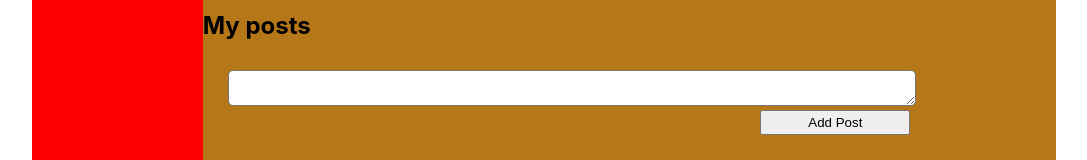
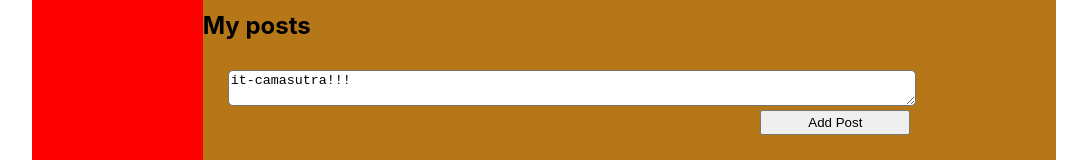
Before and after one commit to EvgeniyCvirko/it-incubator-social-network, a React (Create React App) app: page /Profile in a window 1280 px wide. Shown: the part 532-692 px from the top of the page, without its empty margins (96-1183 px from the left). Built offline with nearby package versions, Linux system fonts and the light colour scheme.

Commit message:
add newPostText in Profile

```diff
--- a/package.json
+++ b/package.json
@@ -2,7 +2,7 @@
   "name": "samurai-way",
   "version": "0.1.0",
   "private": true,
-  "homepage": "",
+  "homepage": "https://evgeniycvirko.github.io/it-incubator-social-network/",
   "dependencies": {
     "@testing-library/jest-dom": "5.14.1",
     "@testing-library/react": "12.0.0",
--- a/src/App.tsx
+++ b/src/App.tsx
@@ -11,6 +11,7 @@ import {RootStateType} from "./redux/state";
 type AppPropsType={
     state: RootStateType,
     addPost: (post: string)=> void,
+    updateNewPost: (newText : string) => void
 }
 
 function App(props: AppPropsType) {
@@ -22,7 +23,9 @@ function App(props: AppPropsType) {
                 <div className='content'>
                     <Route path='/Message' render={() => <Dialogs data={props.state.dialogsPage}/>}/>
                     <Route path='/Profile' render={() => <Profile data={props.state.profilePage}
-                                                                  addPost={props.addPost}/>}/>
+                                                                  addPost={props.addPost}
+                                                                  updateNewPost={props.updateNewPost}
+                    />}/>
                 </div>
                 <Footer/>
             </div>
--- a/src/components/Profile/MyPost/Block/Block.tsx
+++ b/src/components/Profile/MyPost/Block/Block.tsx
@@ -1,27 +1,35 @@
-import React, {ChangeEvent, useState} from 'react';
+import React, {ChangeEvent,KeyboardEvent} from 'react';
 import './Block.css';
 
-type BlockPropsType={
-    addPost: (post: string)=> void,
+type BlockPropsType = {
+    addPost: (post: string) => void
+    newPostText: string
+    updateNewPost: (newText : string) => void
 }
 
 
-export const Block = (props:BlockPropsType) =>{
-    // let textareaValue = React.createRef<HTMLTextAreaElement>()
-    const [post, setPost] = useState('')
-    const textareaValue = (e: ChangeEvent<HTMLTextAreaElement>)=>{
-        setPost(e.currentTarget.value);
+export const Block = (props: BlockPropsType) => {
+    let newPostElement = React.createRef<any>()
+
+    const addPost = () => {
+        let text = newPostElement.current.value
+        props.addPost(text)
+        props.updateNewPost('')
     }
-
-     const addPostHandler = () => {
-        // let post = textareaValue.current?.value;
-       props.addPost(post)
-         setPost('')
-
+   const onChangeHandler = (e: ChangeEvent<HTMLTextAreaElement>) => {
+       props.updateNewPost(e.currentTarget.value)
     }
-    return(
+    const onKeyHandler = (e:KeyboardEvent<HTMLTextAreaElement>) =>{
+        if( e.ctrlKey){
+            addPost()
+        }
+    }
+    const addPostHandler = () => {
+        addPost()
+    }
+    return (
         <div className='block'>
-            <textarea value={post} onChange={textareaValue} >new post</textarea>
+            <textarea value={props.newPostText} onKeyPress={onKeyHandler} onChange={onChangeHandler} ref={newPostElement}/>
             <div className="block_button">
                 <button onClick={addPostHandler} className="button">Add Post</button>
             </div>
--- a/src/components/Profile/MyPost/MyPost.tsx
+++ b/src/components/Profile/MyPost/MyPost.tsx
@@ -2,20 +2,24 @@ import React from 'react';
 import './MyPost.css';
 import {Block} from './Block/Block'
 import {Post,} from "./Post/Post";
-import {PostsType} from "../../../redux/state";
+import { ProfilePageType} from "../../../redux/state";
 
 type MyPostPropsType={
-    post:  Array<PostsType>,
+    data:  ProfilePageType,
     addPost: (post: string)=> void,
+    updateNewPost: (newText : string) => void
 }
 
 export const MyPost = (props: MyPostPropsType) =>{
 
-    let postElement = props.post.map(e => <Post id={e.id} message= {e.message} count={e.count}/>)
+    let postElement = props.data.posts.map(e => <Post id={e.id} message= {e.message} count={e.count}/>)
     return(
         <div className='content'>
             <h2 className="title">My posts</h2>
-            <Block  addPost={props.addPost}/>
+            <Block  addPost={props.addPost}
+                    newPostText={props.data.newPostText}
+                    updateNewPost={props.updateNewPost}
+            />
             <div >{postElement}</div>
         </div>
     )
--- a/src/components/Profile/Profile.tsx
+++ b/src/components/Profile/Profile.tsx
@@ -8,14 +8,17 @@ import { ProfilePageType,} from "../../redux/state";
  type ProfilePropsType={
      data:ProfilePageType,
      addPost: (post: string )=> void,
+     updateNewPost: (newText : string) => void
  }
 export const Profile = (props:ProfilePropsType) =>{
     return(
         <div >
             <Header />
             <Data />
-            <MyPost post={props.data.posts}
-                    addPost={props.addPost}/>
+            <MyPost data={props.data}
+                    addPost={props.addPost}
+                    updateNewPost={props.updateNewPost}
+            />
         </div>
     )
 }
--- a/src/redux/state.tsx
+++ b/src/redux/state.tsx
@@ -7,6 +7,7 @@ export type RootStateType={
 }
 export type ProfilePageType = {
     posts: Array<PostsType>
+    newPostText:string
 }
 export type PostsType={
     id: string,
@@ -43,7 +44,8 @@ export let state = {
             {id: v1(), message: 'Hey, why nobody love me?', count: 100},
             {id: v1(), message: 'I want to be Front-end-Developer!!!', count: 500},
             {id: v1(), message: 'Ho-ho-ho', count: 50},
-        ]
+        ],
+        newPostText: 'it-camasutra!!!'
     },
     dialogsPage:{
         dialogsData:[
@@ -87,3 +89,8 @@ export const addPost = (post: string) =>{
     state.profilePage.posts.push(newPost)
     renderedComponent(state)
 }
+export const updateNewPost = (newText: string) =>{
+    // eslint-disable-next-line @typescript-eslint/no-unused-expressions
+    state.profilePage.newPostText = newText;
+    renderedComponent(state)
+}
--- a/src/render.tsx
+++ b/src/render.tsx
@@ -2,8 +2,7 @@ import React from 'react';
 import ReactDOM from 'react-dom';
 import './index.css';
 import App from './App';
-import * as serviceWorker from './serviceWorker';
-import {addPost, state} from './redux/state'
+import {addPost, state, updateNewPost} from './redux/state'
 import {RootStateType} from "./redux/state";
 
 /*type renderedComponentsType = {
@@ -13,5 +12,6 @@ import {RootStateType} from "./redux/state";
 export const renderedComponent = (props: RootStateType) => {
     ReactDOM.render(<App state={state}
                          addPost={addPost}
+                         updateNewPost={updateNewPost}
     />, document.getElementById('root'));
 }
```
Also changed, not shown: src/index.tsx (+0 -20 lines).
